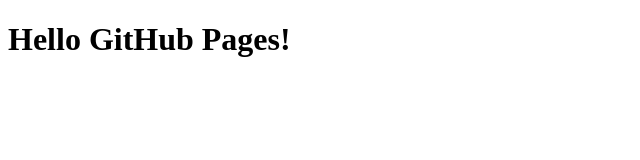
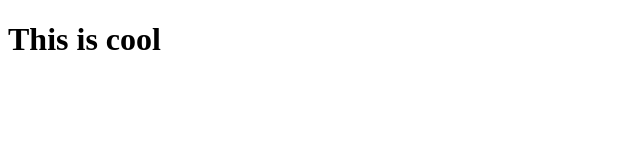
Before and after one commit to joliver15/joliver15.github.io, a plain HTML site: page index.html in a window 1280 px wide. Shown: the whole page, without its empty margins (0-640 px from the left). Drawn offline with Linux system fonts and the light colour scheme.

Commit message:
Change h1

```diff
--- a/index.html
+++ b/index.html
@@ -5,6 +5,6 @@
   <title>GitHub Pages Test</title>
 </head>
 <body>
-  <h1>Hello GitHub Pages!</h1>
+  <h1>This is cool</h1>
 </body>
 </html>
```
